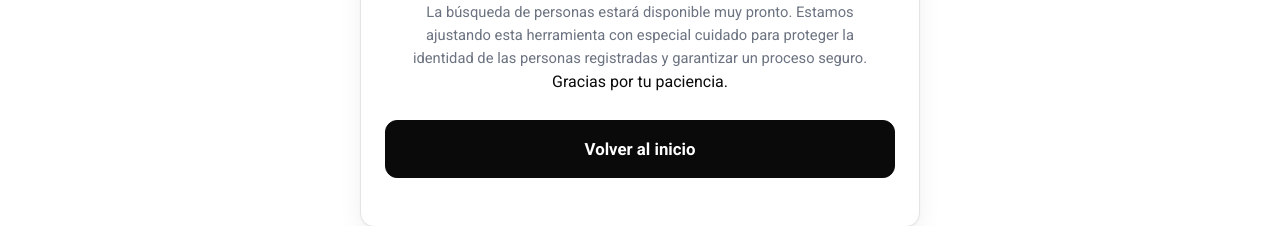
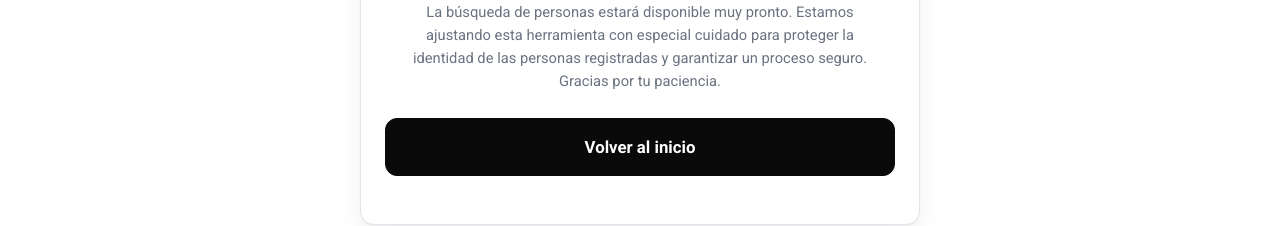
Before and after one commit to AQUI-ESTAMOS-VZLA/aqui-estamos-front, a Next.js app: page /busqueda in a window 1280 px wide. Shown: the part 294-520 px from the top of the page. Built offline with nearby package versions, Linux system fonts and the light colour scheme.

Commit message:
arreglar estilo parrafo

```diff
--- a/app/busqueda/page.tsx
+++ b/app/busqueda/page.tsx
@@ -26,7 +26,9 @@ export default function Busqueda() {
           ajustando esta herramienta con especial cuidado para proteger la
           identidad de las personas registradas y garantizar un proceso seguro.
         </p>
-        <p>Gracias por tu paciencia.</p>
+        <p className="section-sub" style={{ maxWidth: 460, margin: "0 auto" }}>
+          Gracias por tu paciencia.
+        </p>
         <div style={{ marginTop: "1.6rem" }}>
           <Link className="btn btn-primary" href="/" role="button">
             Volver al inicio
```
